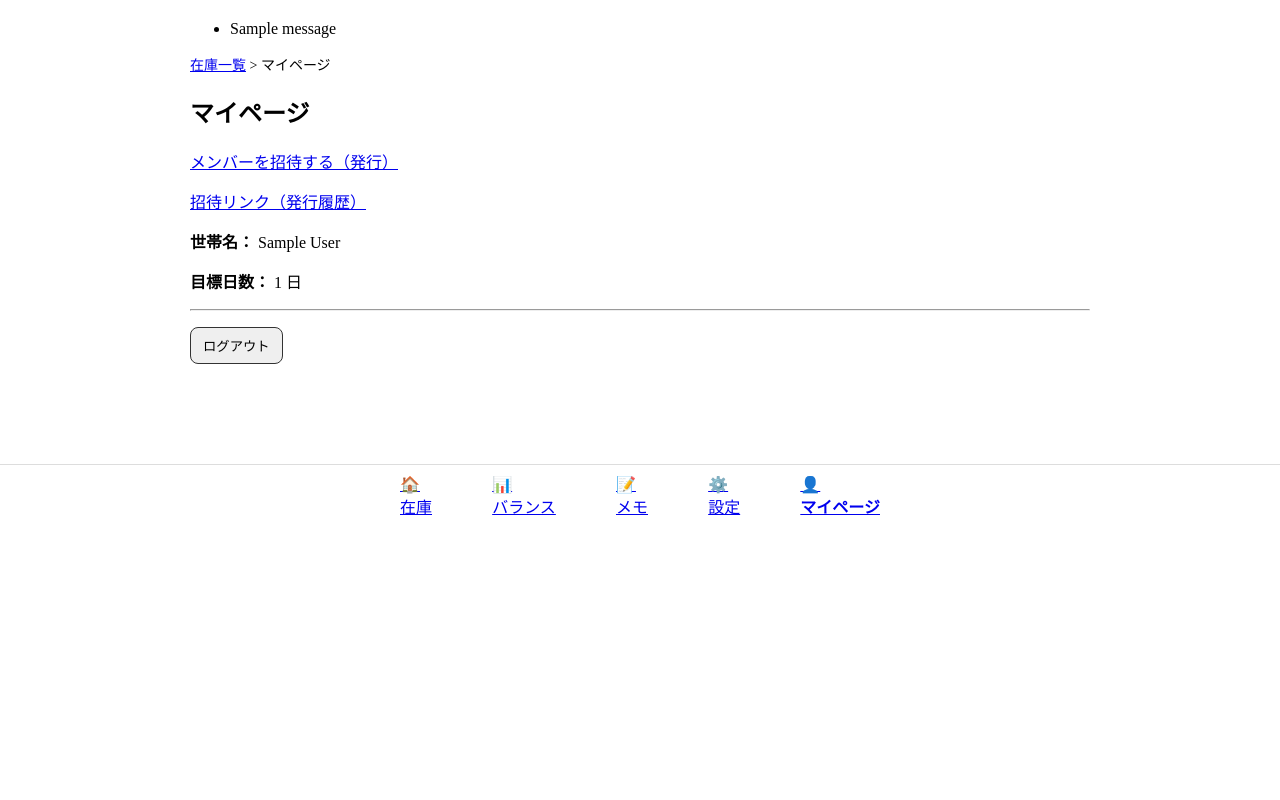
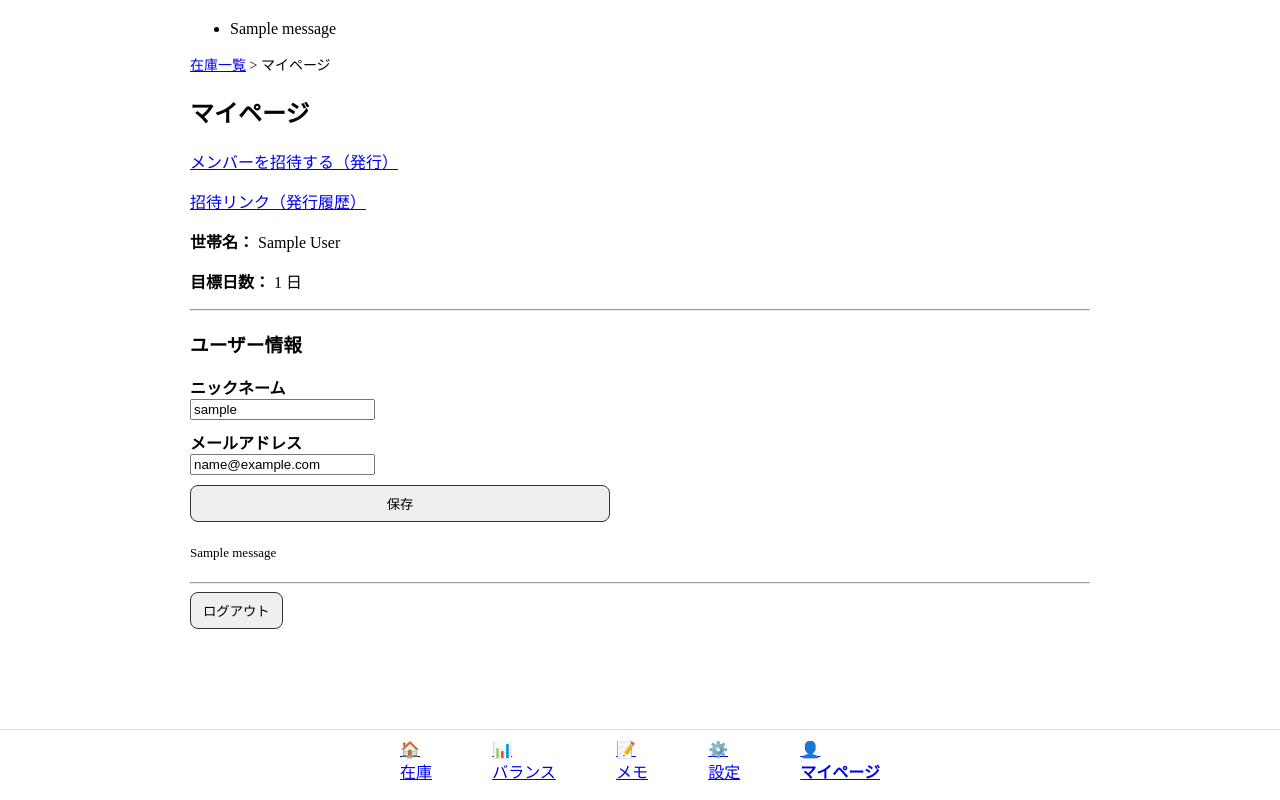
Before and after one commit to 725yoshimoto-cmd/StockNavi, a Django app: page /accounts/mypage/ in a window 1280 px wide. Run offline with Django 5.2, Linux system fonts and the light colour scheme; a user stored in the database is signed in; tables that the repository leaves empty hold one stand-in row (values such as "Sample post"); one stand-in notice (Sample message) is shown.

Commit message:
マイページ: ニックネーム/メール編集フォーム追加

```diff
--- a/accounts/forms.py
+++ b/accounts/forms.py
@@ -2,9 +2,11 @@
 # accountsアプリ専用のフォーム定義ファイル（User作成フォームなど）
 
 from django import forms
-from django.contrib.auth.forms import UserCreationForm
+from django.contrib.auth.forms import UserCreationForm, get_user_model
 from .models import CustomUser
 from .models import AlertSetting
+
+User = get_user_model()
 
 class CustomUserCreationForm(UserCreationForm):
     """
@@ -49,3 +51,20 @@ class AlertSettingForm(forms.ModelForm):
         if v > 3650:
             raise forms.ValidationError("期限アラートは大きすぎます（3650日以下にしてください）")
         return v
+
+class UserUpdateForm(forms.ModelForm):
+    """
+    マイページで編集する項目だけに絞る
+    ※最短ルート：ニックネーム = username として扱う
+    """
+    class Meta:
+        model = User
+        fields = ["username", "email"]
+        labels = {
+            "username": "ニックネーム",
+            "email": "メールアドレス",
+        }
+        widgets = {
+            "username": forms.TextInput(attrs={"placeholder": "ニックネーム", "autocomplete": "nickname"}),
+            "email": forms.EmailInput(attrs={"placeholder": "mail@example.com", "autocomplete": "email"}),
+        }
--- a/accounts/templates/accounts/mypage.html
+++ b/accounts/templates/accounts/mypage.html
@@ -21,10 +21,36 @@
 
 <hr>
 
-<p>
-{# TODO: 後でURLを確定して復活させる #}
-  {# <a href="{% url 'alert_setting' %}">アラート設定</a> #}
-</p>
+<!-- =========================
+ユーザー情報編集フォーム
+========================= -->
+
+<h3>ユーザー情報</h3>
+
+<form method="post" style="display:grid; gap:10px; max-width:420px;">
+  {% csrf_token %}
+
+  <div>
+    <label for="{{ form.username.id_for_label }}"><strong>ニックネーム</strong></label><br>
+    {{ form.username }}
+  </div>
+
+  <div>
+    <label for="{{ form.email.id_for_label }}"><strong>メールアドレス</strong></label><br>
+    {{ form.email }}
+  </div>
+
+  <button type="submit" class="btn">保存</button>
+
+  {% if messages %}
+    {% for message in messages %}
+      <p style="font-size:13px;">{{ message }}</p>
+    {% endfor %}
+  {% endif %}
+
+</form>
+
+<hr>
 
 <form method="post" action="{% url 'logout' %}">
   {% csrf_token %}
--- a/accounts/views.py
+++ b/accounts/views.py
@@ -1,13 +1,15 @@
 # accounts/views.py
 
 # Django基本
+from django.contrib import messages
 from django.contrib.auth.mixins import LoginRequiredMixin
 from django.http import JsonResponse
-from django.shortcuts import render
+from django.shortcuts import render, redirect
 from django.views import View
+from django.views.generic import TemplateView
 
 # 自アプリ
-from .forms import AlertSettingForm
+from .forms import AlertSettingForm, UserUpdateForm
 from .models import AlertSetting
 
 # 既存：世帯必須のMixin（プロジェクトにあるやつ）
@@ -63,15 +65,27 @@ class AlertSettingView(LoginRequiredMixin, HouseholdRequiredMixin, View):
 # ----------------------------
 # ★ マイページ
 # ----------------------------
-from django.views.generic import TemplateView
-from django.contrib.auth.mixins import LoginRequiredMixin
-
-
 class MyPageView(LoginRequiredMixin, TemplateView):
     """
     マイページ
     - 世帯情報表示
-    - アラート設定への導線
+    - ニックネーム/メール更新（最短：username をニックネーム扱い）
     - ログアウト導線
     """
     template_name = "accounts/mypage.html"
+
+    def get_context_data(self, **kwargs):
+        ctx = super().get_context_data(**kwargs)
+        ctx["form"] = UserUpdateForm(instance=self.request.user)
+        return ctx
+
+    def post(self, request, *args, **kwargs):
+        form = UserUpdateForm(request.POST, instance=request.user)
+        if form.is_valid():
+            form.save()
+            messages.success(request, "保存しました。")
+            return redirect("accounts:mypage")
+        # バリデーションエラー時は同じ画面にform付きで戻す
+        ctx = self.get_context_data(**kwargs)
+        ctx["form"] = form
+        return self.render_to_response(ctx)
```
